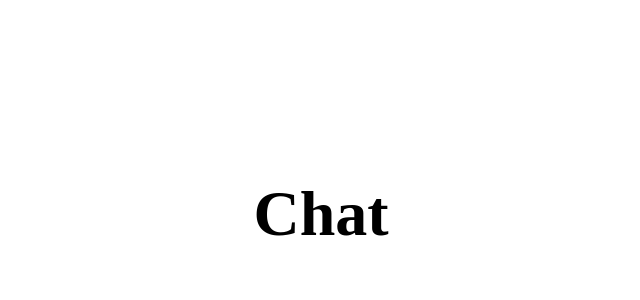
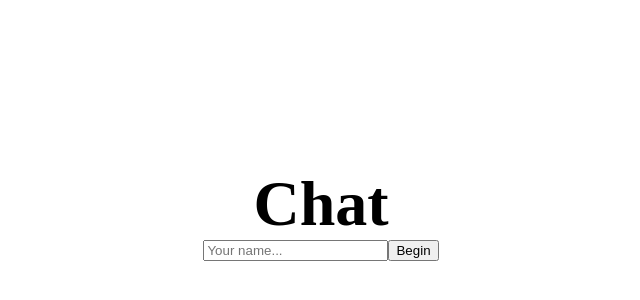
Before and after one commit to RohanM/weeklog3-stack-test, a Next.js app: page / in a window 1280 px wide. Shown: the part 194-494 px from the top of the page, without its empty margins (319-959 px from the left). Built offline with nearby package versions, Linux system fonts and the light colour scheme.

Commit message:
Enter name on home page, which redirects to chat

```diff
--- /dev/null
+++ b/components/EnterName.tsx
@@ -0,0 +1,19 @@
+import { ReactElement, FormEvent, useState } from 'react'
+import { useRouter } from 'next/router'
+
+export default function EnterName(): ReactElement {
+  const router = useRouter();
+  let [name, setName]: [name: string, setName: (arg0: string) => void] = useState("");
+
+  const submit = (e: FormEvent) => {
+    e.preventDefault();
+    router.push(`/chat/${name}`);
+  };
+
+  return (
+    <form onSubmit={submit}>
+      <input type="text" placeholder="Your name..." value={name} onChange={e => setName(e.target.value)} />
+      <button type="submit">Begin</button>
+    </form>
+  );
+}
--- a/pages/index.tsx
+++ b/pages/index.tsx
@@ -2,6 +2,8 @@ import { ReactElement, useState } from 'react'
 
 import Head from 'next/head'
 import styles from '../styles/Home.module.css'
+
+import EnterName from '../components/EnterName'
 
 export default function Home(): ReactElement {
   return (
@@ -15,6 +17,8 @@ export default function Home(): ReactElement {
         <h1 className={styles.title}>
           Chat
         </h1>
+
+        <EnterName />
       </main>
     </div>
   )
```
